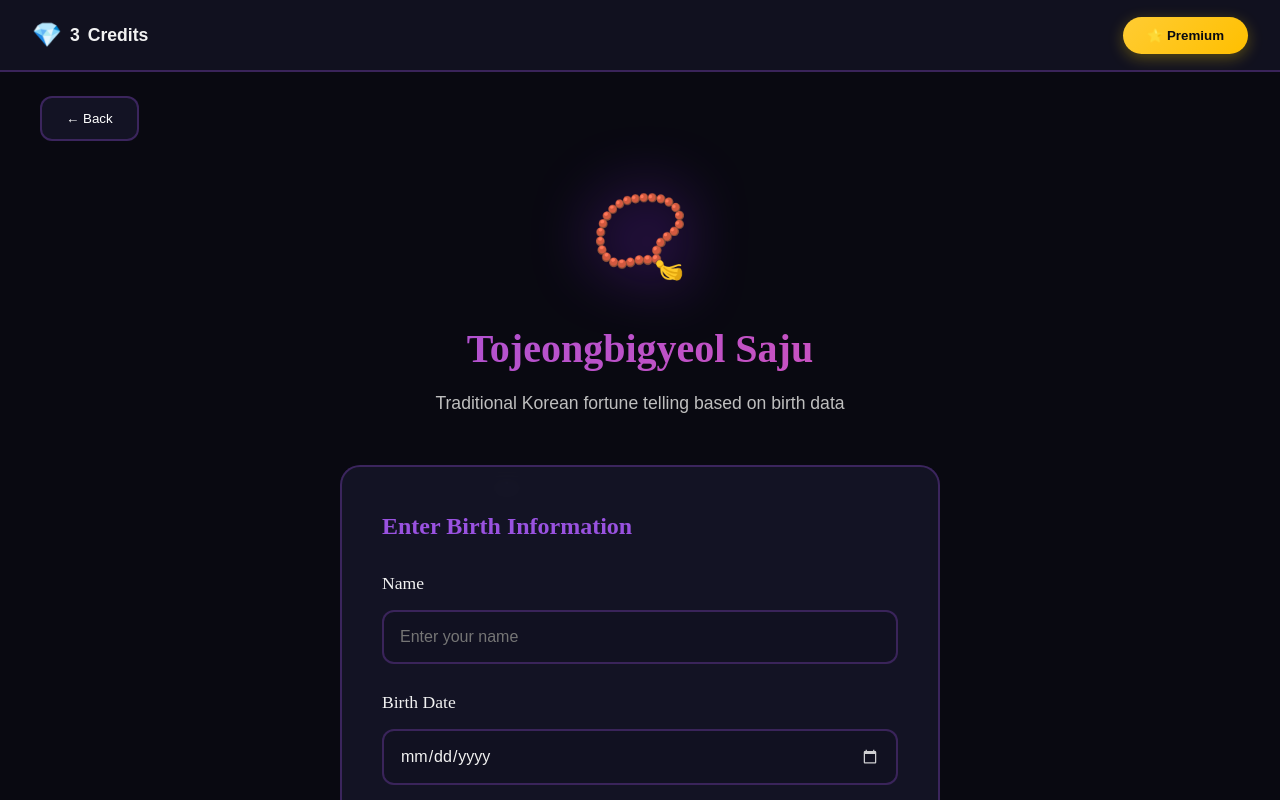
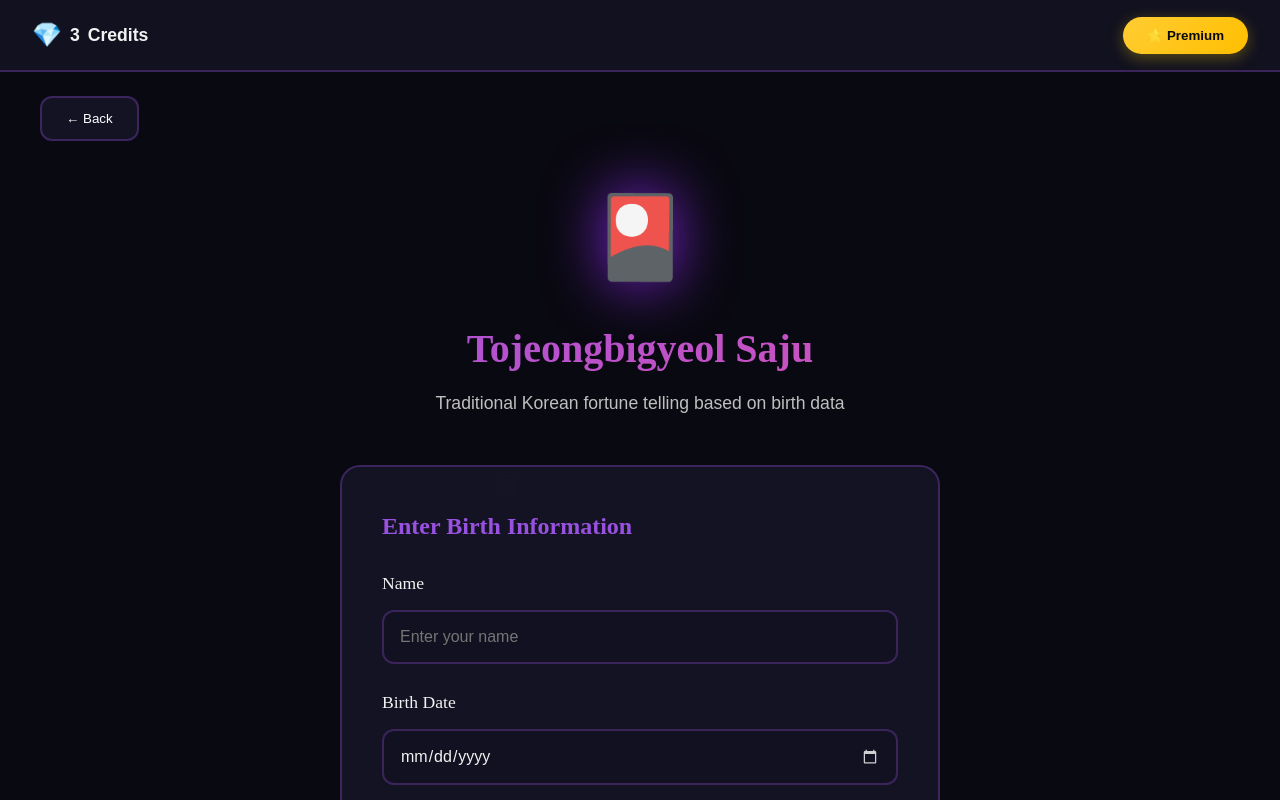
Before and after one commit to yoobruce855-creator/mystic-ai, a website: page index.html in a window 1280 px wide. Both pictures are taken after a click on the element 639 px from the left and 493 px from the top of the page. Shown: the top 800 px of the page. Drawn offline with Linux system fonts and the light colour scheme.

```diff
--- a/index.html
+++ b/index.html
@@ -4,6 +4,10 @@
 <head>
     <meta charset="UTF-8">
     <meta name="viewport" content="width=device-width, initial-scale=1.0">
+    <!-- Prevent Caching -->
+    <meta http-equiv="Cache-Control" content="no-cache, no-store, must-revalidate">
+    <meta http-equiv="Pragma" content="no-cache">
+    <meta http-equiv="Expires" content="0">
     <title>Mystic AI - Professional Fortune Telling</title>
     <link rel="stylesheet" href="styles.css">
     <link rel="stylesheet" href="loading.css">
@@ -148,7 +152,7 @@
         <div class="container">
             <button class="back-btn" onclick="showScreen('mainScreen')">← Back</button>
             <div class="service-header">
-                <div class="service-icon">📿</div>
+                <div class="service-icon">🎴</div>
                 <h1>Tojeongbigyeol Saju</h1>
                 <p>Traditional Korean fortune telling based on birth data</p>
             </div>
```
